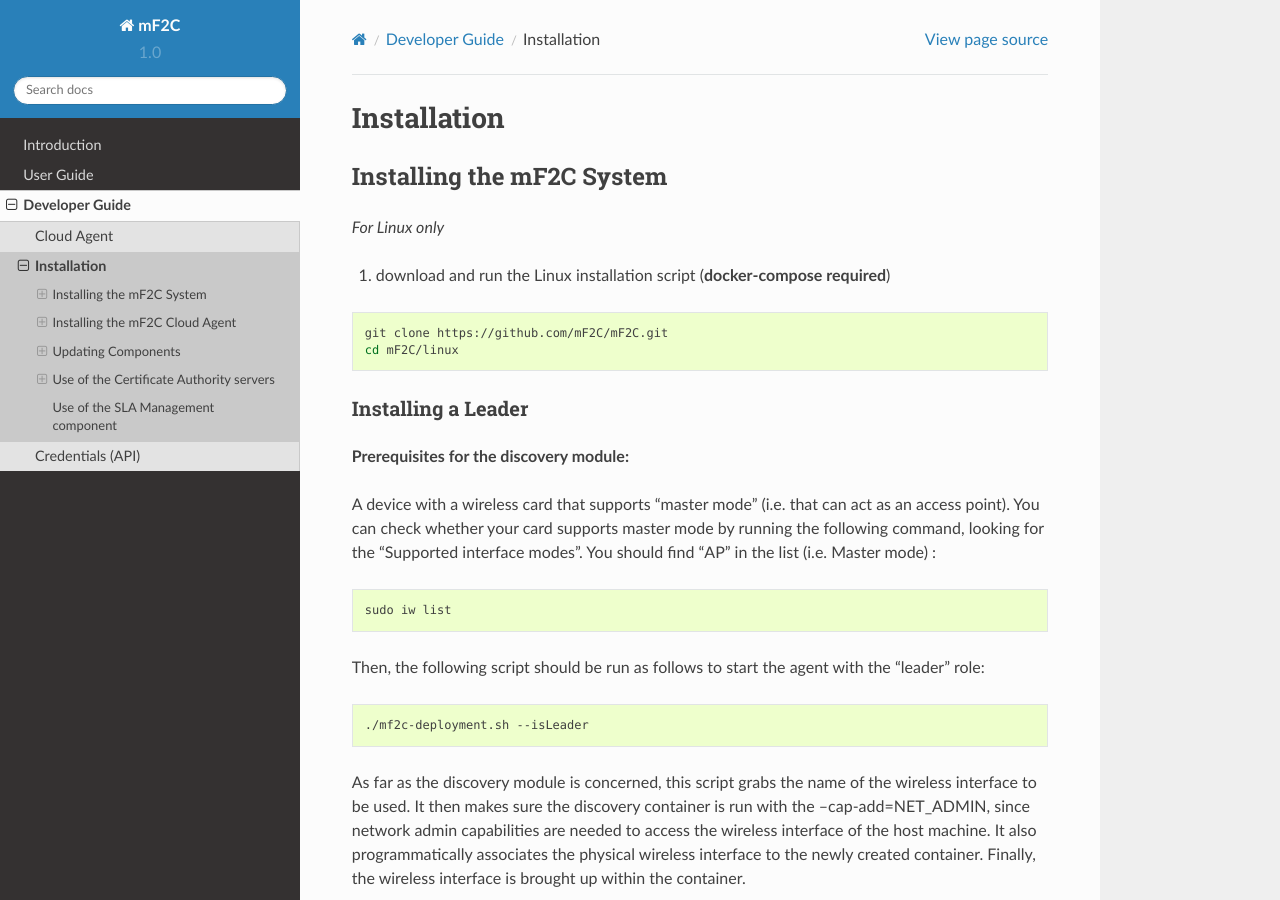
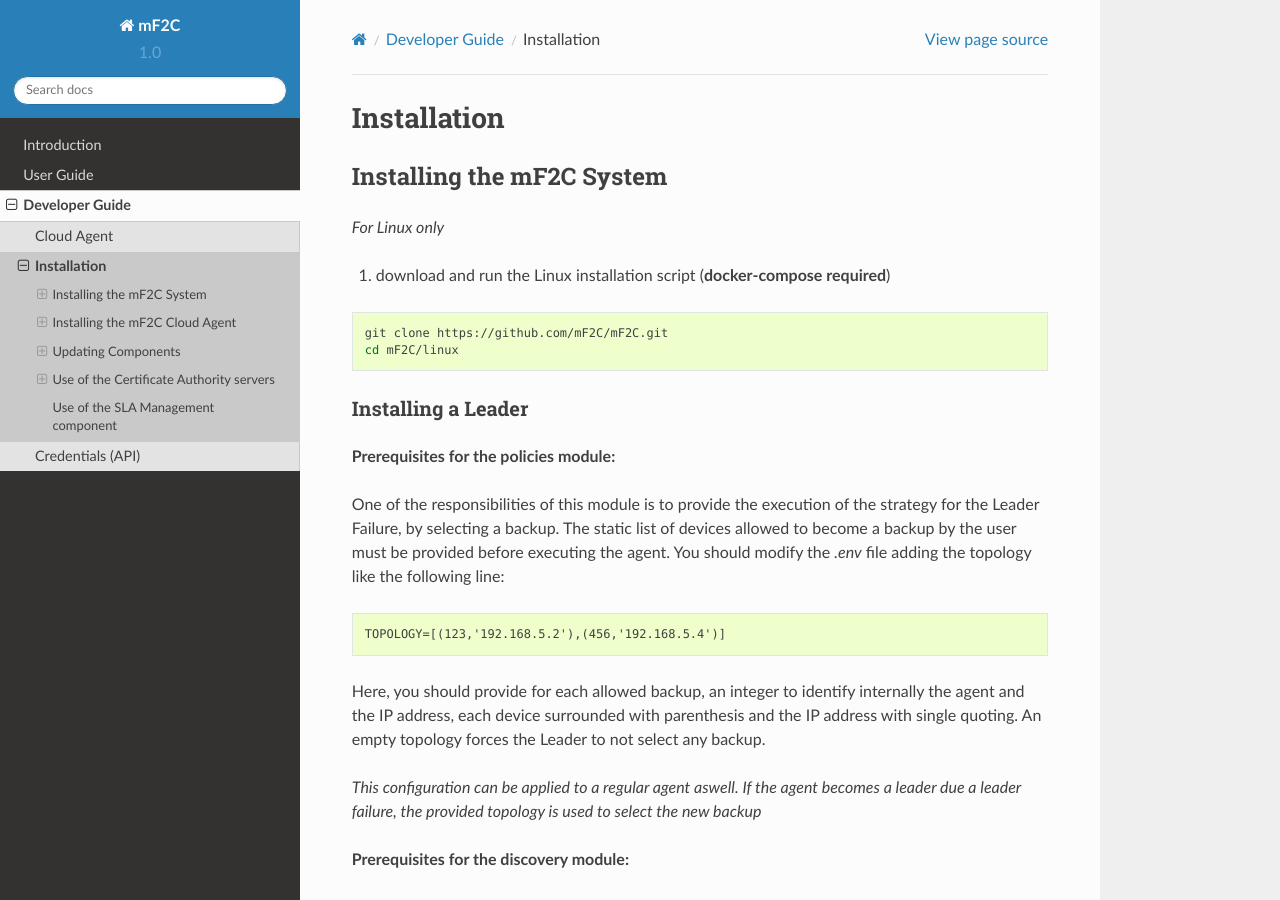
Before and after one commit to mF2C/Documentation, a Sphinx documentation site: the page built from documentation/developer_guide/installation.rst, in a window 1280 px wide and 900 px high. Built offline with Sphinx 7.4.7 and the Read the Docs theme 2.0.0, drawn with Linux system fonts in a browser that asks for light colours.

Commit message:
Policies instructions added

```diff
--- a/documentation/developer_guide/installation.rst
+++ b/documentation/developer_guide/installation.rst
@@ -17,6 +17,18 @@ Installing the mF2C System
 
 Installing a Leader
 ~~~~~~~~~~~~~~~~~~~
+
+**Prerequisites for the policies module:**
+
+One of the responsibilities of this module is to provide the execution of the strategy for the Leader Failure, by selecting a backup. The static list of devices allowed to become a backup by the user must be provided before executing the agent. You should modify the `.env` file adding the topology like the following line:
+
+.. code-block:: txt
+
+	TOPOLOGY=[(123,'192.168.5.2'),(456,'192.168.5.4')]
+
+Here, you should provide for each allowed backup, an integer to identify internally the agent and the IP address, each device surrounded with parenthesis and the IP address with single quoting. An empty topology forces the Leader to not select any backup.
+
+*This configuration can be applied to a regular agent aswell. If the agent becomes a leader due a leader failure, the provided topology is used to select the new backup*
 
 **Prerequisites for the discovery module:**
 
```
